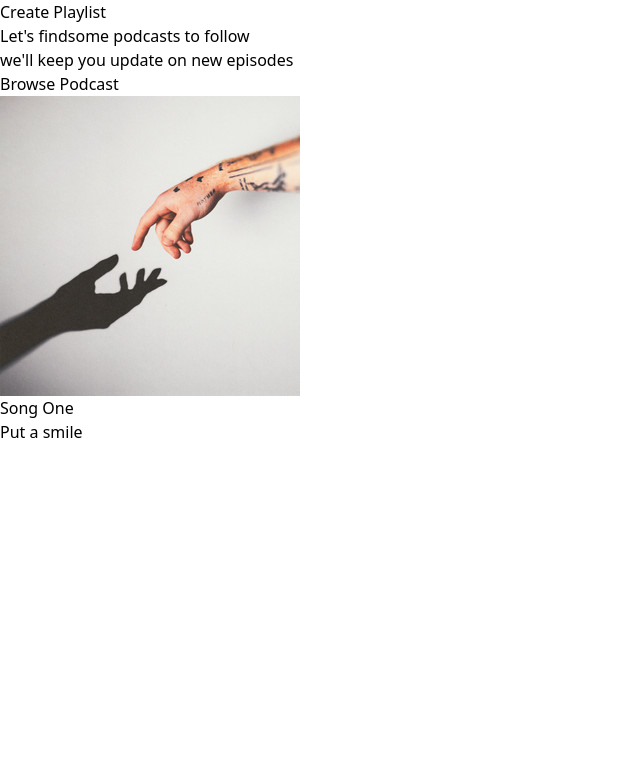
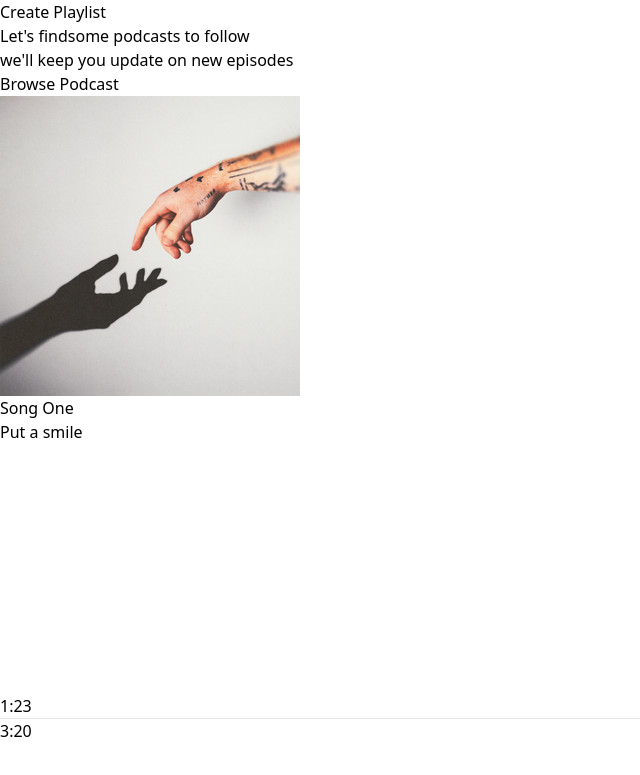
Before and after one commit to SoaresPedronhoDev/Spotify-Clone, a React (Vite) app: page / in a window 1280 px wide. Shown: the part 370-1145 px from the top of the page, without its empty margins (0-640 px from the left). Before the commit the page ends 1064 px from the top, so only its background shows below. Built offline with nearby package versions, Linux system fonts and the light colour scheme.

Commit message:
Music Player adicionado com sucesso!

```diff
--- a/src/components/Player.tsx
+++ b/src/components/Player.tsx
@@ -21,6 +21,23 @@ export default function Player(){
                     <img className='w-4 cursor-pointer' src={assets.next_icon} alt='Next Icon'></img>
                     <img className='w-4 cursor-pointer' src={assets.loop_icon} alt='Loop Icon'></img>
                 </div>
+                <div className=' flex items-center gap-5'>
+                    <p>1:23</p>
+                    <div className='w-[60vw] max-w-[500px] bg-gray-300 rounded-full cursor-pointer'>
+                        <hr className='h-1 border-none w-0 bg-green-800 rounded-full'/>
+                    </div>
+                    <p>3:20</p>
+                </div>
+            </div>
+            <div className='hidden lg:flex items-center gap-2 opacity-75'>
+                <img className='w-4' src={assets.plays_icon} alt='Play Icon'></img>
+                <img className='w-4' src={assets.mic_icon} alt='Mic Icon'></img>
+                <img className='w-4' src={assets.queue_icon} alt='Queue Icon'></img>
+                <img className='w-4' src={assets.speaker_icon} alt='Speaker Icon'></img>
+                <img className='w-4' src={assets.volume_icon} alt='Volume Icon'></img>
+                <div className='w-20 bg-slate-50 h-1 rounded'></div>
+                <img className='w-4' src={assets.mini_player_icon} alt='Mini Player Icon'></img>
+                <img className='w-4' src={assets.zoom_icon} alt='Zoom Icon'></img>
             </div>
         </div>
         </>
```
